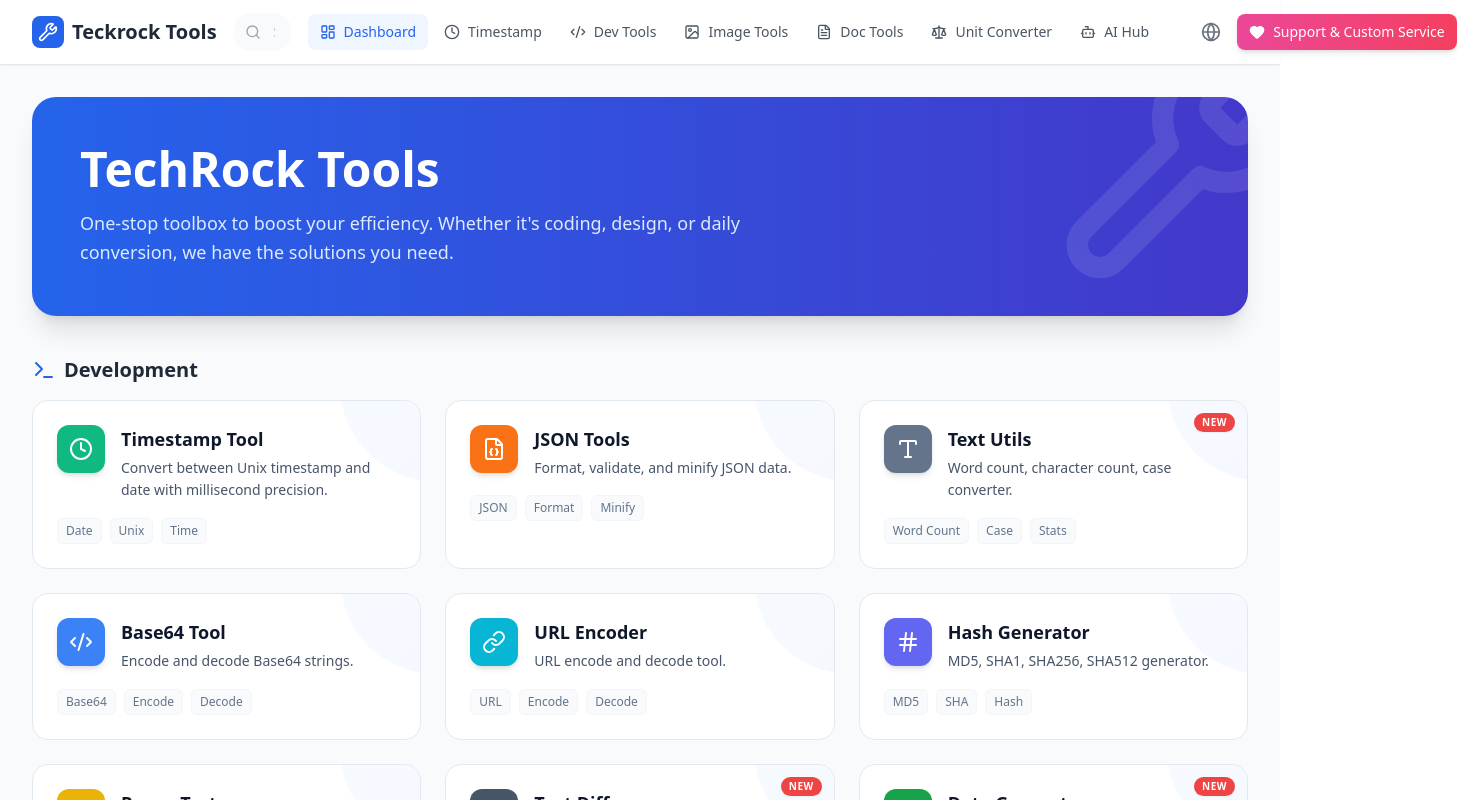
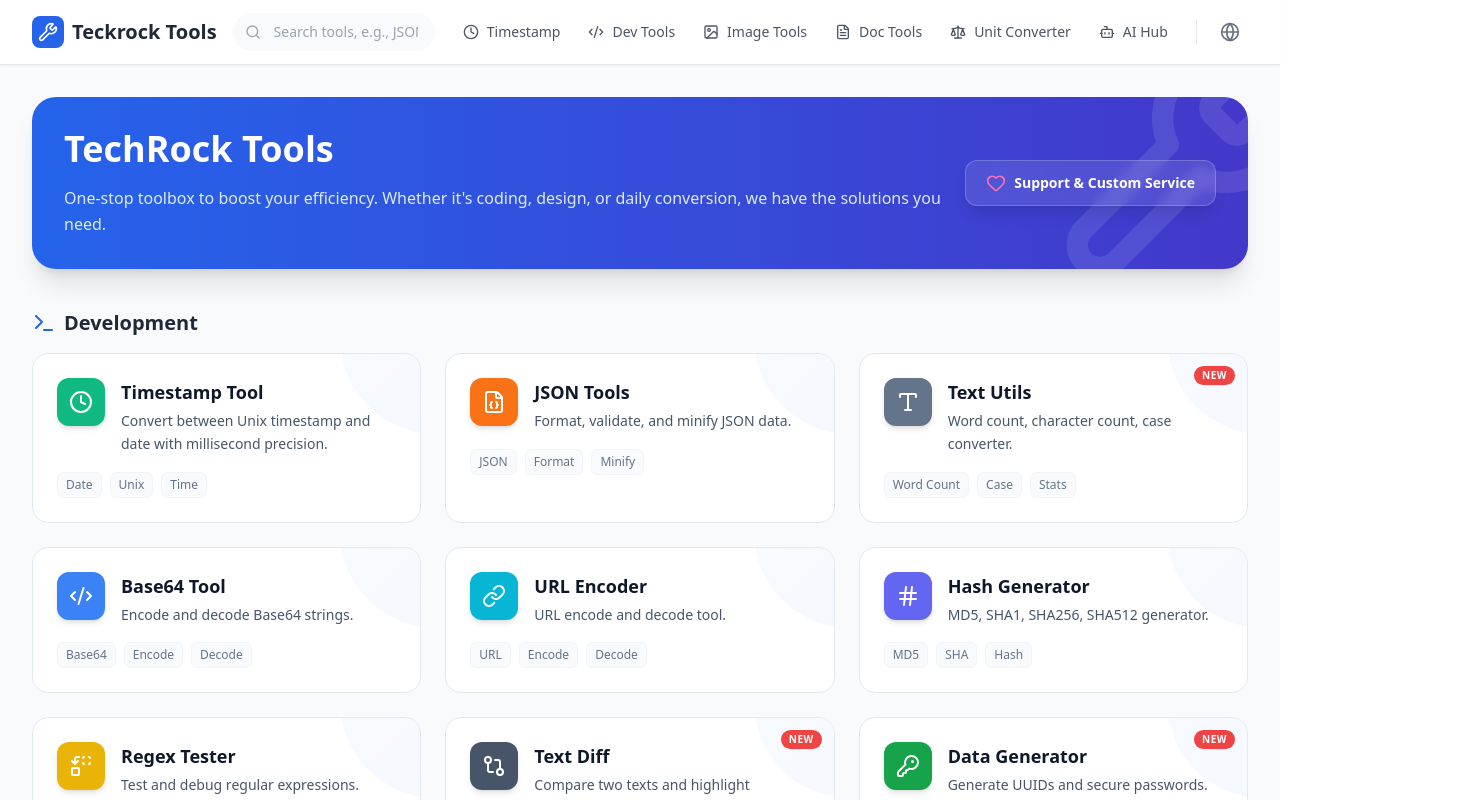
Before and after one commit to palemoon-hub/tech-website, a Vue app: page / in a window 1280 px wide. Shown: the top 800 px of the page, 1457 px wide, since content can reach past the window. Built offline with nearby package versions, Linux system fonts and the light colour scheme.

Commit message:
布局修改

```diff
--- a/src/layout/DefaultLayout.vue
+++ b/src/layout/DefaultLayout.vue
@@ -54,14 +54,6 @@
             >
               <Globe class="w-5 h-5" />
             </button>
-
-            <button
-              @click="isSupportOpen = true"
-              class="flex items-center gap-2 px-3 py-2 bg-gradient-to-r from-pink-500 to-rose-500 text-white rounded-lg shadow-md hover:shadow-lg hover:scale-105 transition-all text-sm font-medium whitespace-nowrap"
-            >
-              <Heart class="w-4 h-4 fill-current" />
-              <span class="hidden sm:inline">{{ $t('support.title') }}</span>
-            </button>
           </div>
         </div>
       </div>
@@ -99,8 +91,6 @@
       </nav>
     </div>
 
-    <SupportModal :is-open="isSupportOpen" @close="isSupportOpen = false" />
-
     <!-- Main Content -->
     <main class="flex-1 w-full max-w-7xl mx-auto px-4 sm:px-6 lg:px-8 py-8">
       <router-view v-slot="{ Component }">
@@ -123,10 +113,8 @@
 import { computed, ref, watch } from 'vue'
 import { useRoute, useRouter } from 'vue-router'
 import { useI18n } from 'vue-i18n'
-import SupportModal from '../components/SupportModal.vue'
 import { useSearch } from '../composables/useSearch'
 import {
-  LayoutDashboard,
   Clock,
   Code2,
   Image,
@@ -135,15 +123,14 @@ import {
   FileText,
   Wrench,
   Globe,
-  Heart,
   Search
 } from 'lucide-vue-next'
 
 const route = useRoute()
 const router = useRouter()
 const { t, locale } = useI18n()
+const { searchQuery } = useSearch()
 const isSupportOpen = ref(false)
-const { searchQuery } = useSearch()
 
 const toggleLanguage = () => {
   locale.value = locale.value === 'en' ? 'zh' : 'en'
@@ -163,7 +150,6 @@ watch(searchQuery, (newVal) => {
 })
 
 const navItems = computed(() => [
-  { name: t('nav.dashboard'), path: '/', icon: LayoutDashboard },
   { name: t('nav.timestamp'), path: '/timestamp', icon: Clock },
   { name: t('nav.devTools'), path: '/dev-tools', icon: Code2 },
   { name: t('nav.imageTools'), path: '/image-tools', icon: Image },
--- a/src/views/Home.vue
+++ b/src/views/Home.vue
@@ -1,18 +1,34 @@
 <template>
   <div class="space-y-10">
     <!-- Hero Section -->
-    <div class="bg-gradient-to-r from-blue-600 to-indigo-700 rounded-3xl p-8 md:p-12 text-white shadow-xl relative overflow-hidden">
+    <div class="bg-gradient-to-r from-blue-600 to-indigo-700 rounded-3xl p-6 md:p-8 text-white shadow-xl relative overflow-hidden">
       <div class="absolute top-0 right-0 opacity-10 pointer-events-none">
         <Wrench class="w-64 h-64 -mr-16 -mt-16" />
       </div>
 
-      <div class="relative z-10 max-w-2xl">
-        <h1 class="text-3xl md:text-5xl font-bold mb-4">{{ $t('home.heroTitle') }}</h1>
-        <p class="text-blue-100 text-lg leading-relaxed">
-          {{ $t('home.heroDesc') }}
-        </p>
+      <div class="relative z-10 flex flex-col md:flex-row items-center justify-between gap-6">
+        <!-- Left: Title & Desc -->
+        <div class="flex-1 text-center md:text-left">
+          <h1 class="text-2xl md:text-4xl font-bold mb-4 leading-tight">{{ $t('home.heroTitle') }}</h1>
+          <p class="text-blue-100 text-base leading-relaxed">
+            {{ $t('home.heroDesc') }}
+          </p>
+        </div>
+
+        <!-- Right: Support Button -->
+        <div class="flex-shrink-0">
+          <button
+            @click="isSupportOpen = true"
+            class="flex items-center gap-2 px-5 py-3 bg-white/10 hover:bg-white/20 backdrop-blur-sm border border-white/20 text-white rounded-xl shadow-lg hover:shadow-xl hover:scale-105 transition-all text-sm font-bold group"
+          >
+            <Heart class="w-5 h-5 text-pink-400 group-hover:scale-110 transition-transform" />
+            <span>{{ $t('support.title') }}</span>
+          </button>
+        </div>
       </div>
     </div>
+
+    <SupportModal :isOpen="isSupportOpen" @close="isSupportOpen = false" />
 
     <!-- Tool Sections -->
     <div v-if="filteredCategories.length > 0" class="space-y-8">
@@ -65,15 +81,17 @@
 </template>
 
 <script setup lang="ts">
-import { computed } from 'vue'
+import { computed, ref } from 'vue'
 import { useI18n } from 'vue-i18n'
 import { useSearch } from '../composables/useSearch'
+import SupportModal from '../components/SupportModal.vue'
 import {
   Clock, Code2, Image, Scale, Bot,
   Wrench, SearchX, Terminal, Palette, Coffee,
   FileJson, Hash, Link, Replace, Type, KeyRound,
   FileType, Minimize2, Edit3, GitCompare, Stamp, QrCode,
-  FileText, FileSpreadsheet, Presentation, File
+  FileText, FileSpreadsheet, Presentation, File,
+  Heart
 } from 'lucide-vue-next'
 
 interface Tool {
@@ -95,6 +113,7 @@ interface Category {
 
 const { t } = useI18n()
 const { searchQuery } = useSearch()
+const isSupportOpen = ref(false)
 
 // Tool Data with Categories
 const categories = computed<Category[]>(() => [
```
